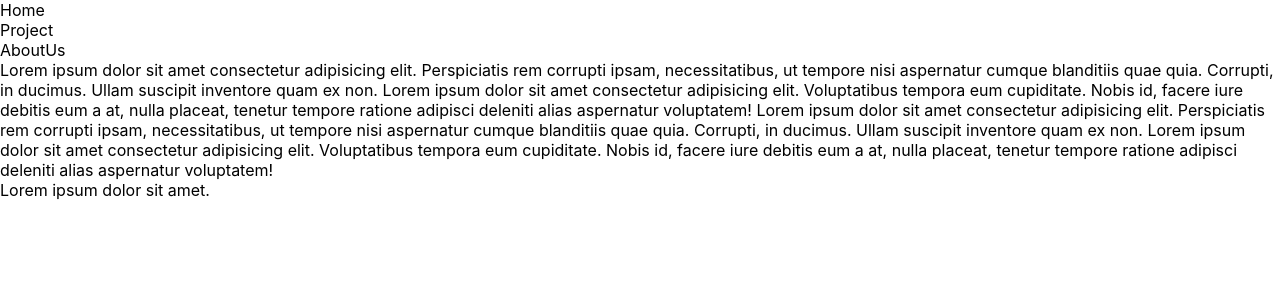
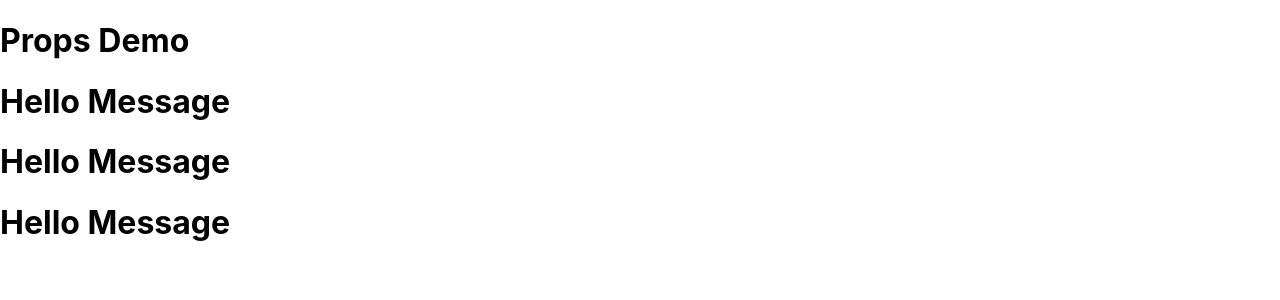
Before and after one commit to Amit-cdac/firstApp, a React (Create React App) app: page / in a window 1280 px wide. Shown: the top 300 px of the page. Built offline with nearby package versions, Linux system fonts and the light colour scheme.

Commit message:
b1-hello

```diff
--- a/src/App.js
+++ b/src/App.js
@@ -1,58 +1,21 @@
-// User Defined Tag: <App />
 function App() {
   return (
     <>
-      <AppHeader />
-      <AppBody />
-      <AppFooter />
+      <h1>Props Demo</h1>
+
+      {/** Calling the MessageDemo */}
+      <MessageDemo />
+      <MessageDemo />
+      <MessageDemo />
     </>
   );
 }
 
-// User Defined Tag: <AppHeader />
-function AppHeader() {
-  return (
-    <div className="row bg-success text-light p-3 fs-1">
-      <div className="col">Home</div>
-      <div className="col">Project</div>
-      <div className="col">AboutUs</div>
-    </div>
-  );
-}
-
-// User Defined Tag: <AppBody />
-function AppBody() {
+// Reusable + but returns static output
+function MessageDemo() {
   return (
     <>
-      <div className="alert alert-success fs-3 mb-0">
-        Lorem ipsum dolor sit amet consectetur adipisicing elit. Perspiciatis
-        rem corrupti ipsam, necessitatibus, ut tempore nisi aspernatur cumque
-        blanditiis quae quia. Corrupti, in ducimus. Ullam suscipit inventore
-        quam ex non. Lorem ipsum dolor sit amet consectetur adipisicing elit.
-        Voluptatibus tempora eum cupiditate. Nobis id, facere iure debitis eum a
-        at, nulla placeat, tenetur tempore ratione adipisci deleniti alias
-        aspernatur voluptatem! Lorem ipsum dolor sit amet consectetur
-        adipisicing elit. Perspiciatis rem corrupti ipsam, necessitatibus, ut
-        tempore nisi aspernatur cumque blanditiis quae quia. Corrupti, in
-        ducimus. Ullam suscipit inventore quam ex non. Lorem ipsum dolor sit
-        amet consectetur adipisicing elit. Voluptatibus tempora eum cupiditate.
-        Nobis id, facere iure debitis eum a at, nulla placeat, tenetur tempore
-        ratione adipisci deleniti alias aspernatur voluptatem!
-      </div>
-    </>
-  );
-}
-
-// User Defined Tag: <AppFooter />
-function AppFooter() {
-  return (
-    <>
-      <div
-        className="bg-dark text-light fs-1 d-flex justify-content-center align-items-center"
-        style={{ height: "200px" }}
-      >
-        Lorem ipsum dolor sit amet.
-      </div>
+      <h1>Hello Message</h1>
     </>
   );
 }
```
